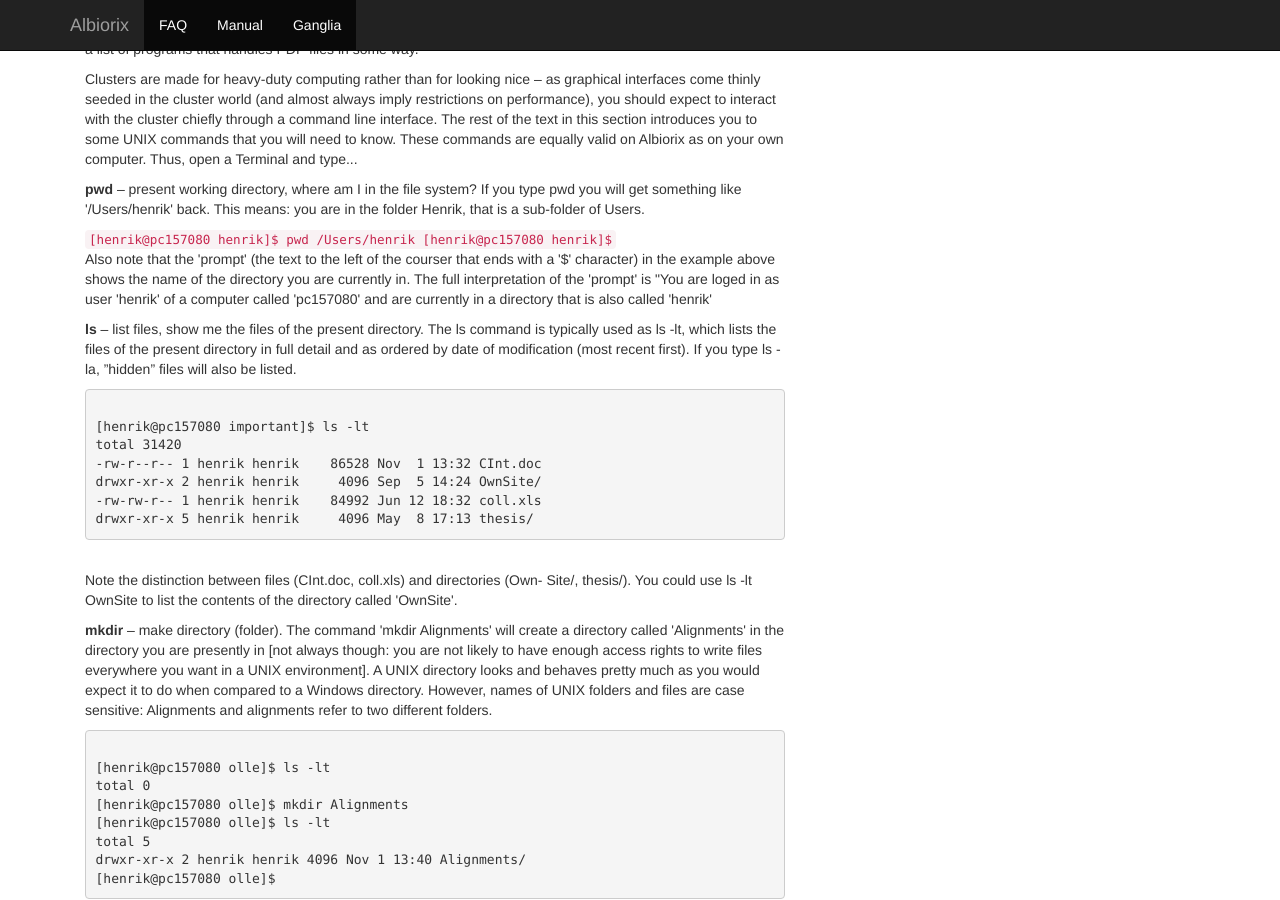
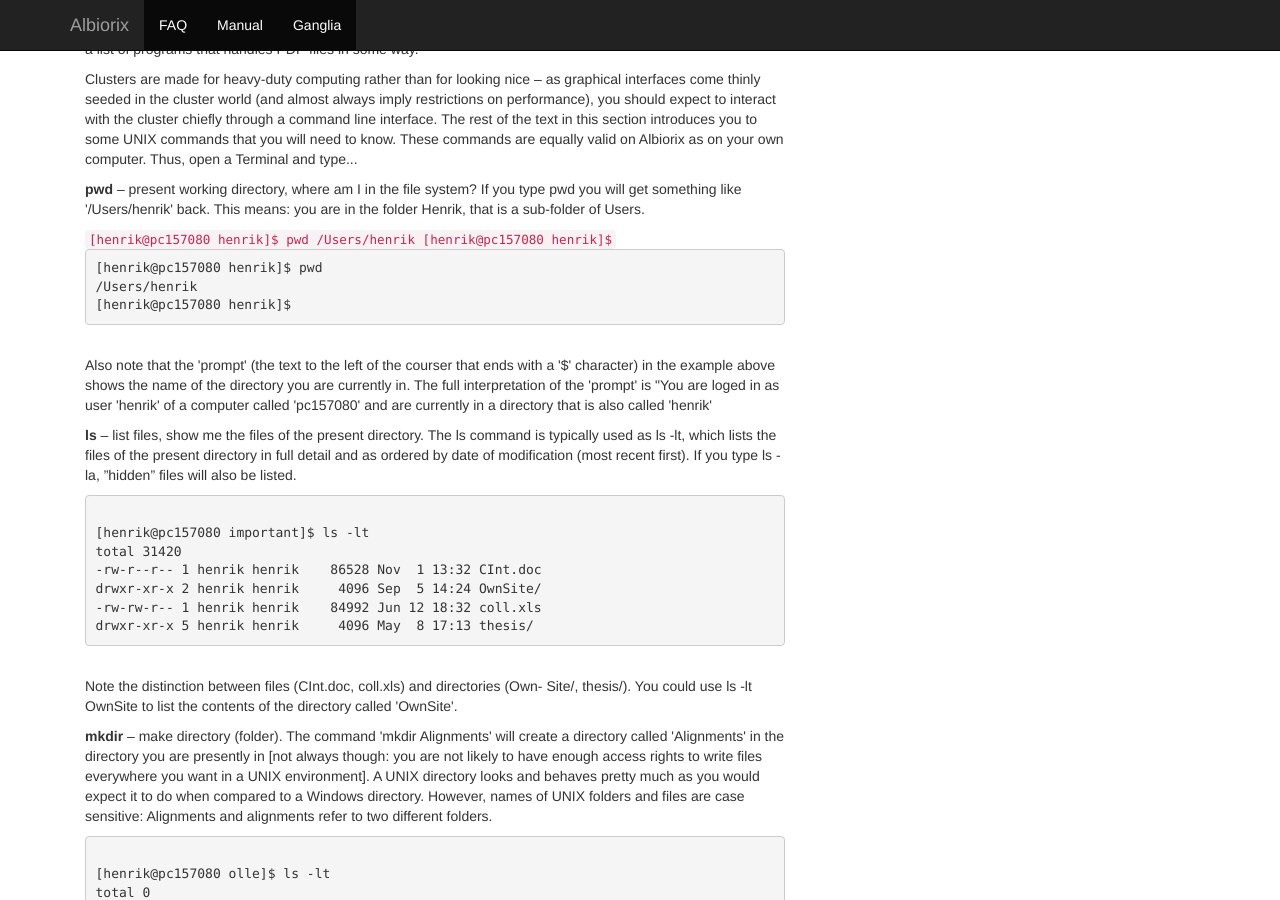
Before and after one commit to The-Bioinformatics-Group/Albiorix, a Jekyll site: the page built from site/manual.html, in a window 1280 px wide and 900 px high, scrolled down 1056 px. Built offline with Jekyll 4.4.1, drawn with Linux system fonts in a browser that asks for light colours; nearby versions of some CDN libraries.

Commit message:
testing the pre-tag

```diff
--- a/site/manual.html
+++ b/site/manual.html
@@ -42,6 +42,12 @@ title:  'Welcome'
 /Users/henrik
 [henrik@pc157080 henrik]$
 </code><br />
+
+<pre>
+[henrik@pc157080 henrik]$ pwd
+/Users/henrik
+[henrik@pc157080 henrik]$
+</pre><br />
 
 <p>Also note that the 'prompt' (the text to the left of the courser that ends with a '$' character) in the example above shows the name of the directory you are currently in. The full interpretation of the 'prompt' is "You are loged in as user 'henrik' of a computer called 'pc157080' and are currently in a directory that is also called 'henrik' </p>
 
```
